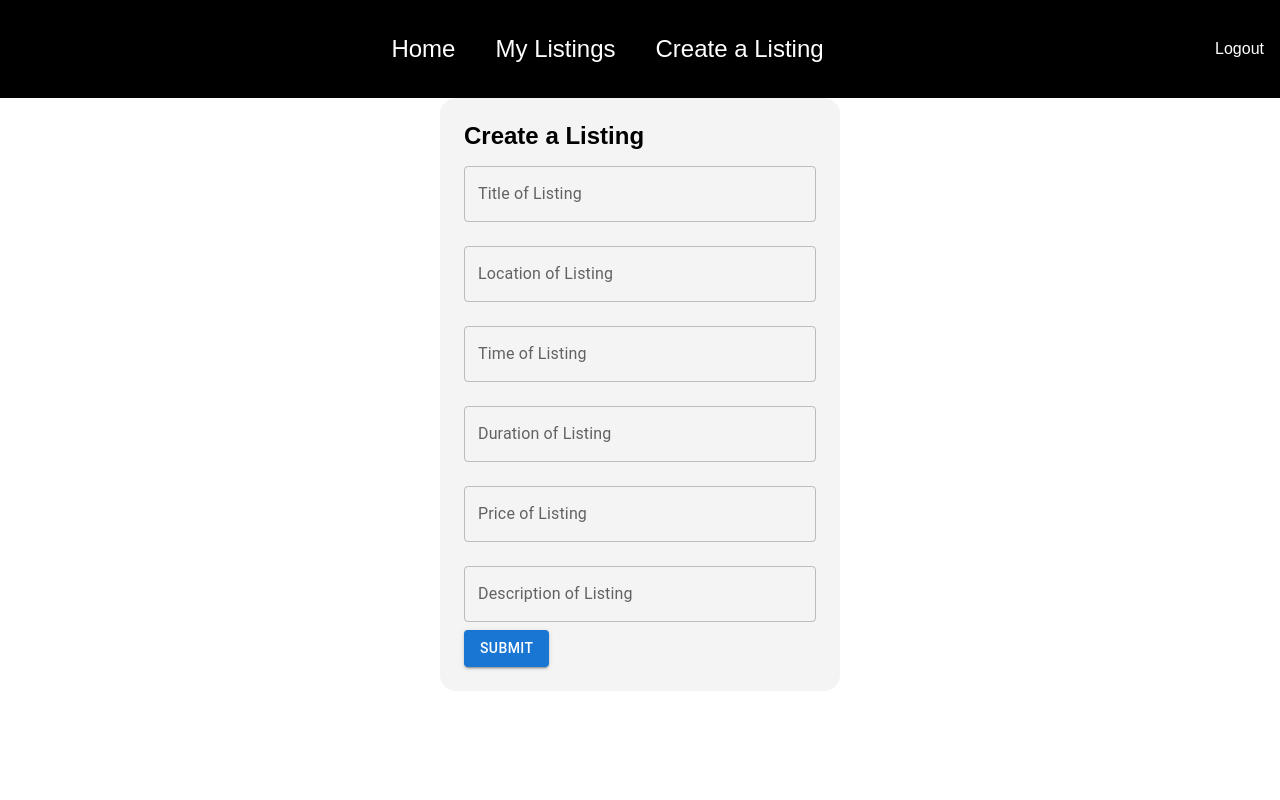
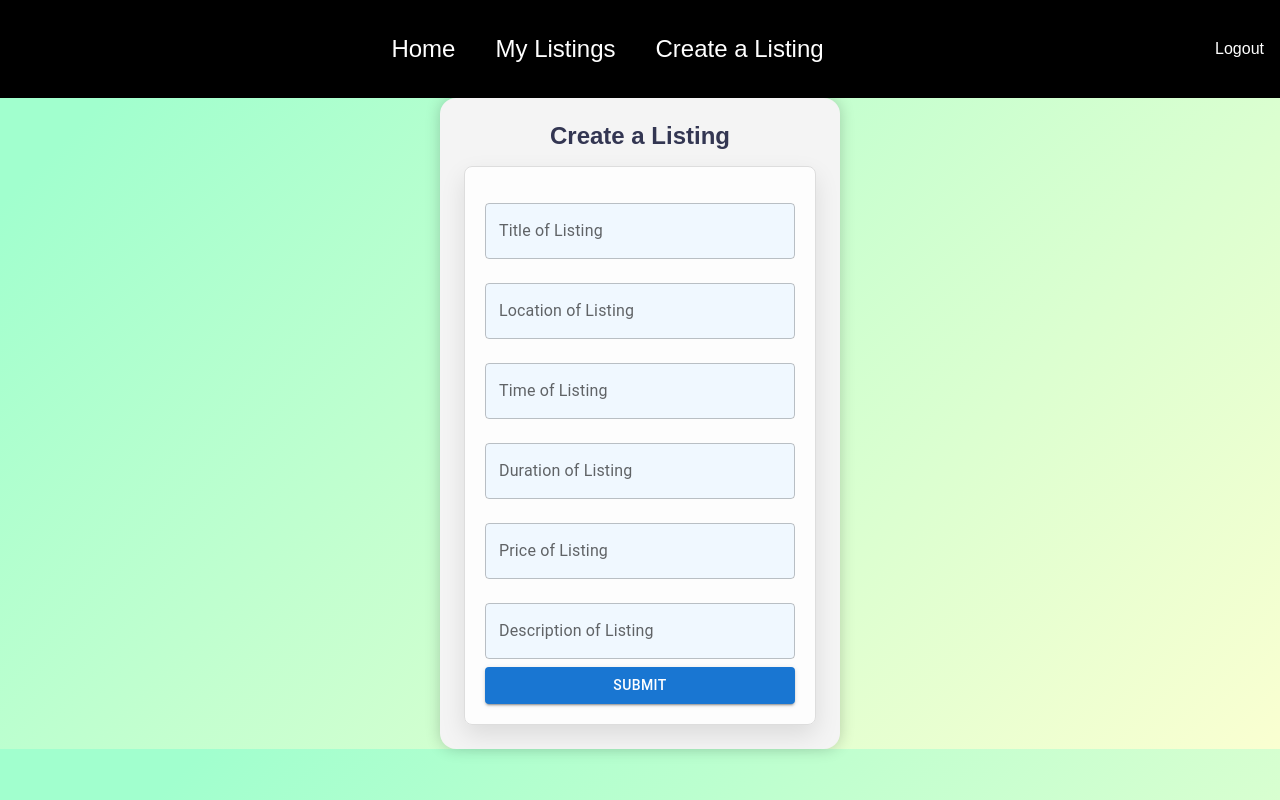
Before and after one commit to Nathaniel-github/LineWaiter, a React (Create React App) app in the folder LineWaiter/line-waiter/: page /create-listing in a window 1280 px wide. Built offline with nearby package versions, Linux system fonts and the light colour scheme.

Commit message:
added a gradient background to create a listing

```diff
--- /dev/null
+++ b/LineWaiter/line-waiter/src/pages/createlisting.css
@@ -0,0 +1,61 @@
+body {
+    background: linear-gradient(135deg, #A1FFCE 10%, #FAFFD1 100%); /* Soft gradient background */
+    font-family: 'Helvetica Neue', sans-serif;
+    color: #333;
+}
+
+h2 {
+    color: #333652; /* Dark, for contrast against the lighter background */
+    text-align: center;
+    margin-bottom: 1rem;
+}
+
+form {
+    box-shadow: 0 10px 25px rgba(0, 0, 0, 0.1); /* More pronounced shadow for depth */
+    border-radius: 8px;
+    background-color: rgba(255, 255, 255, 0.8); /* Slightly transparent white for depth */
+    padding: 20px;
+    border: 1px solid #ddd; /* Subtle border */
+}
+
+.MuiTextField-root {
+    background-color: #F0F8FF; /* Light blue background for input fields */
+    border-radius: 5px; /* Rounded corners for the input fields */
+    border: 1px solid #ccc; /* Slight border for definition */
+}
+
+.MuiInputBase-input {
+    color: #555; /* Darker text color for readability */
+}
+
+.MuiButton-root {
+    display: block;
+    width: 100%;
+    margin-top: 20px;
+    background-color: #4CAF50; /* Vibrant green button */
+    color: white;
+    padding: 10px 0;
+}
+
+.MuiButton-root:hover {
+    background-color: #45A049; /* Slightly darker green on hover */
+}
+
+.sign-up-success-message {
+    color: #4CAF50; /* Echoing the button color for consistency */
+    text-align: center;
+    font-size: 1rem;
+    padding: 10px 0;
+    background-color: #EBF5EB; /* Light green background for the message */
+    border-radius: 5px;
+    margin: 20px 0;
+}
+
+.MuiBox-root {
+    max-width: 500px;
+    margin: auto;
+    padding: 3rem;
+    background-color: rgba(255, 255, 255, 0.95); /* More opaque white for form background */
+    border-radius: 8px; /* Consistent rounded corners */
+    box-shadow: 0px 0px 15px rgba(0, 0, 0, 0.2); /* Stronger shadow for more pop */
+}
--- a/LineWaiter/line-waiter/src/pages/createlisting.jsx
+++ b/LineWaiter/line-waiter/src/pages/createlisting.jsx
@@ -4,6 +4,7 @@ import Button from '@mui/material/Button';
 import Box from '@mui/material/Box';
 import {Link, useNavigate} from "react-router-dom";
 import styles from "./login.module.css";
+import './createlisting.css'
 
 const CreateListing = () => {
     const [successMessage, setSuccessMessage] = useState('');
```
